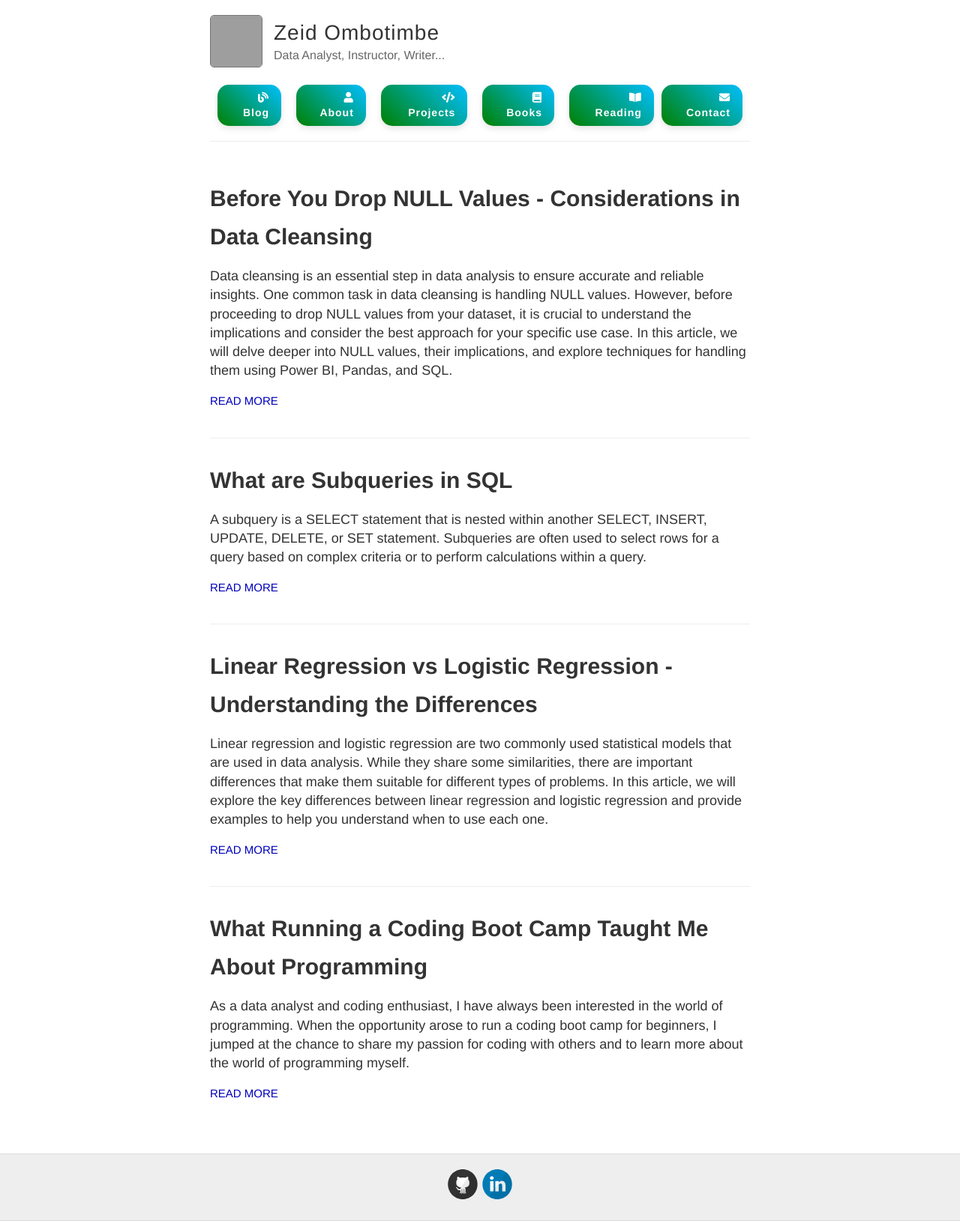
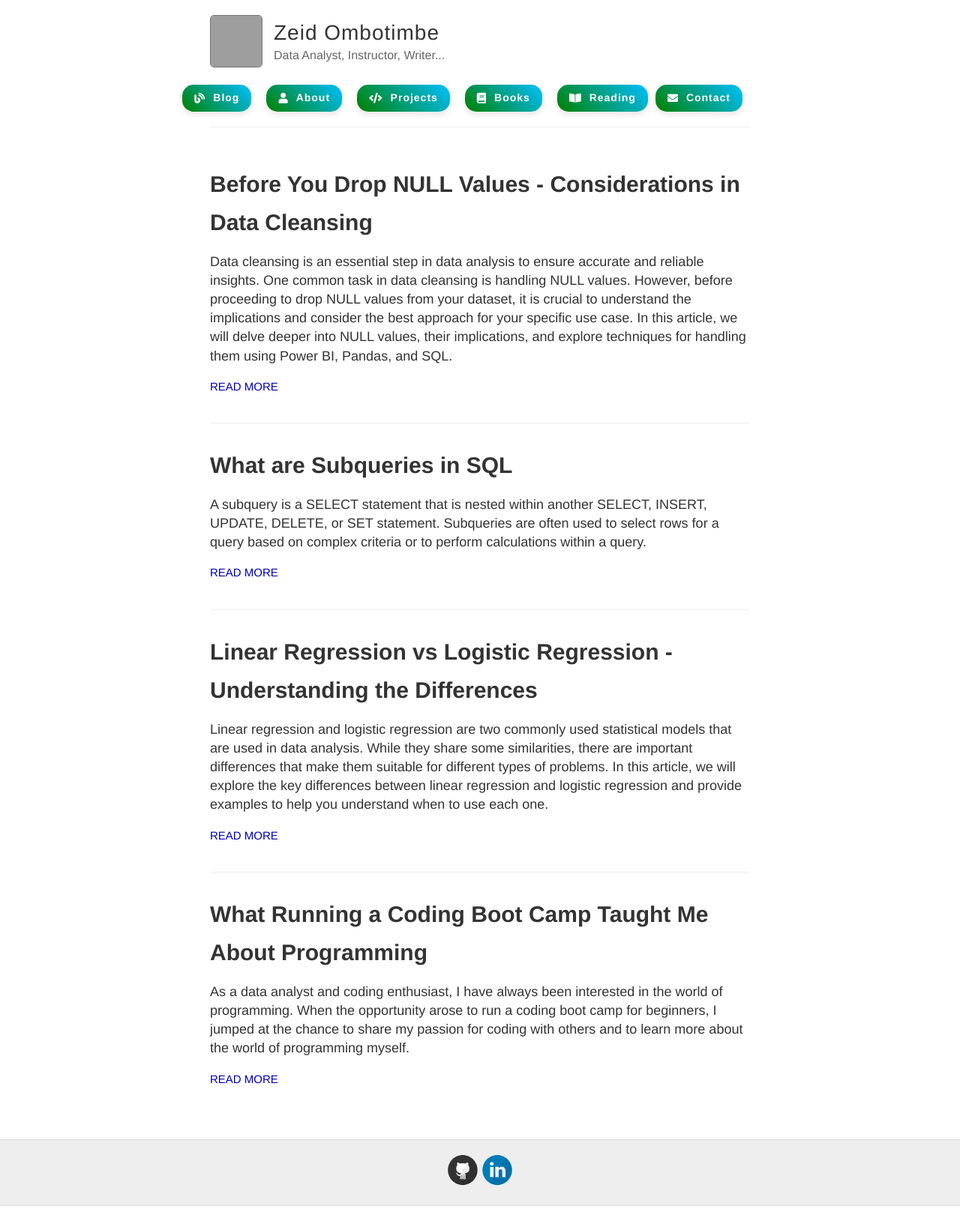
Before and after one commit to obtbe/zeidombo.github.io, a Jekyll site: the page built from index.md, in a window 1280 px wide. Shown: the whole page at 75% size. Built offline with Jekyll 4.4.1, drawn with Linux system fonts in a browser that asks for light colours; grey boxes are pictures that could not be loaded.

Commit message:
do it we...

```diff
--- a/_layouts/default.html
+++ b/_layouts/default.html
@@ -34,6 +34,12 @@
       margin: 0 10px; /* Adjusted margin */
       transition: all 0.3s ease; /* Smooth transition effect */
       box-shadow: 0 4px 8px rgba(0, 0, 0, 0.1); /* Box shadow */
+      display: flex;
+      align-items: center; /* Center items vertically */
+    }
+
+    .nav-section i {
+      margin-right: 10px; /* Adjusted margin between icon and text */
     }
 
     /* Adjusted styling for the Contact section */
```
